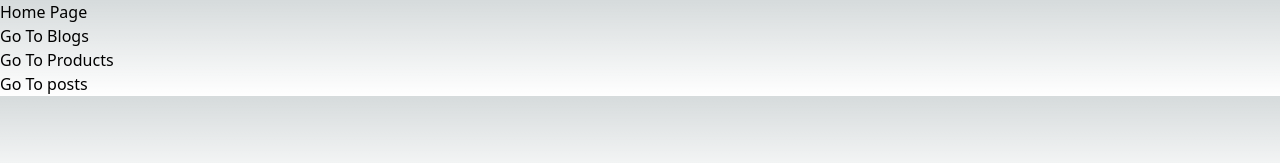
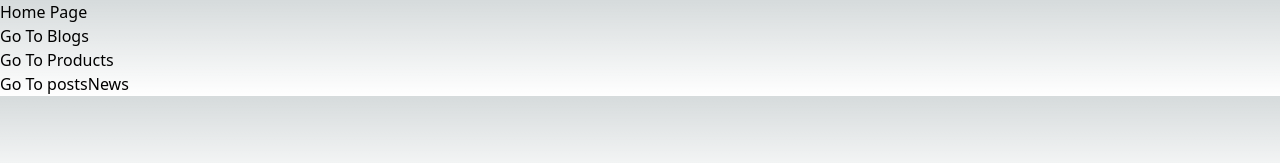
Before and after one commit to Darshil7668/nextJs-Tutorial, a Next.js app: page / in a window 1280 px wide. Shown: the top 163 px of the page. Built offline with nearby package versions, Linux system fonts and the light colour scheme.

Commit message:
news page added to home screen

```diff
--- a/pages/index.js
+++ b/pages/index.js
@@ -12,12 +12,15 @@ export default function Home() {
       Home Page <br />
       <Link href={'/blogs'}>
         Go To Blogs
-      </Link> <br/>
+      </Link> <br />
       <Link href={'/products'}>
         Go To Products
-      </Link> <br/>
+      </Link> <br />
       <Link href={'/posts'}>
         Go To posts
+      </Link>
+      <Link href={'/news'}>
+        News
       </Link>
     </>
   )
```
